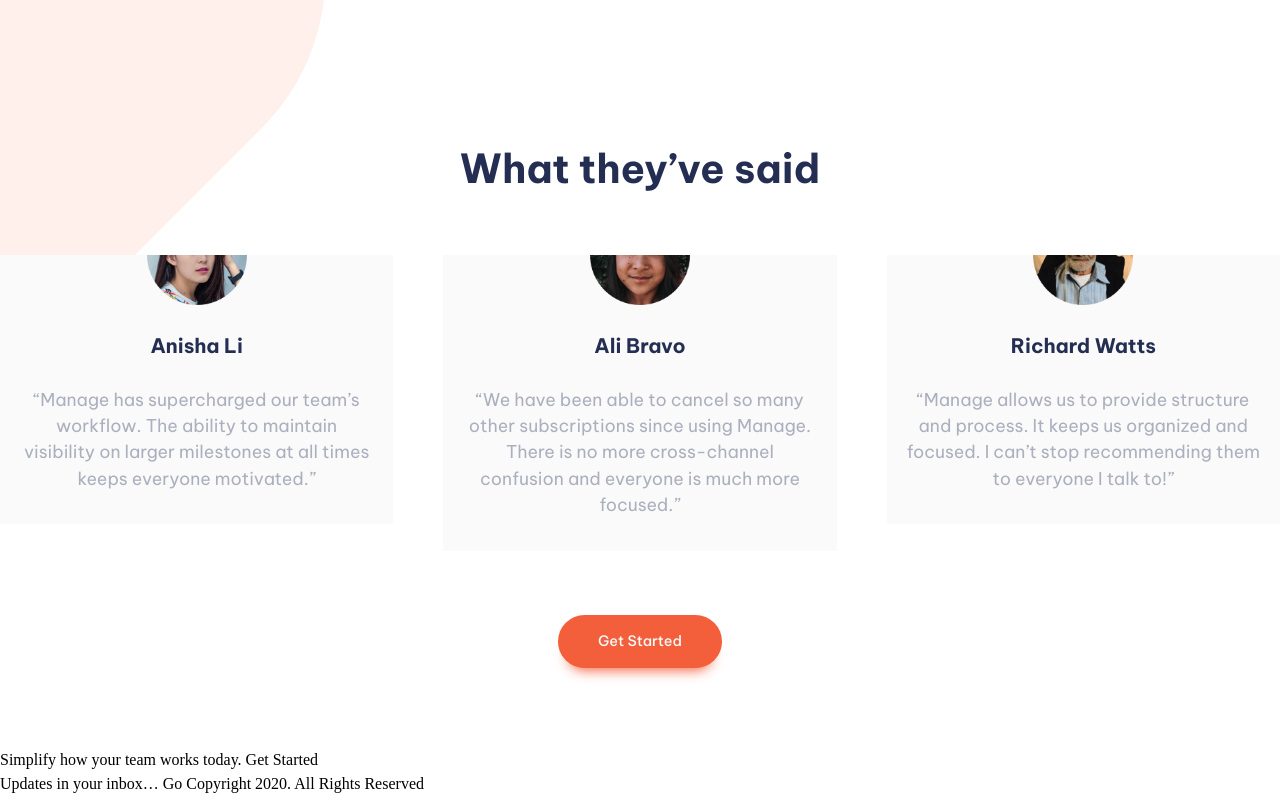
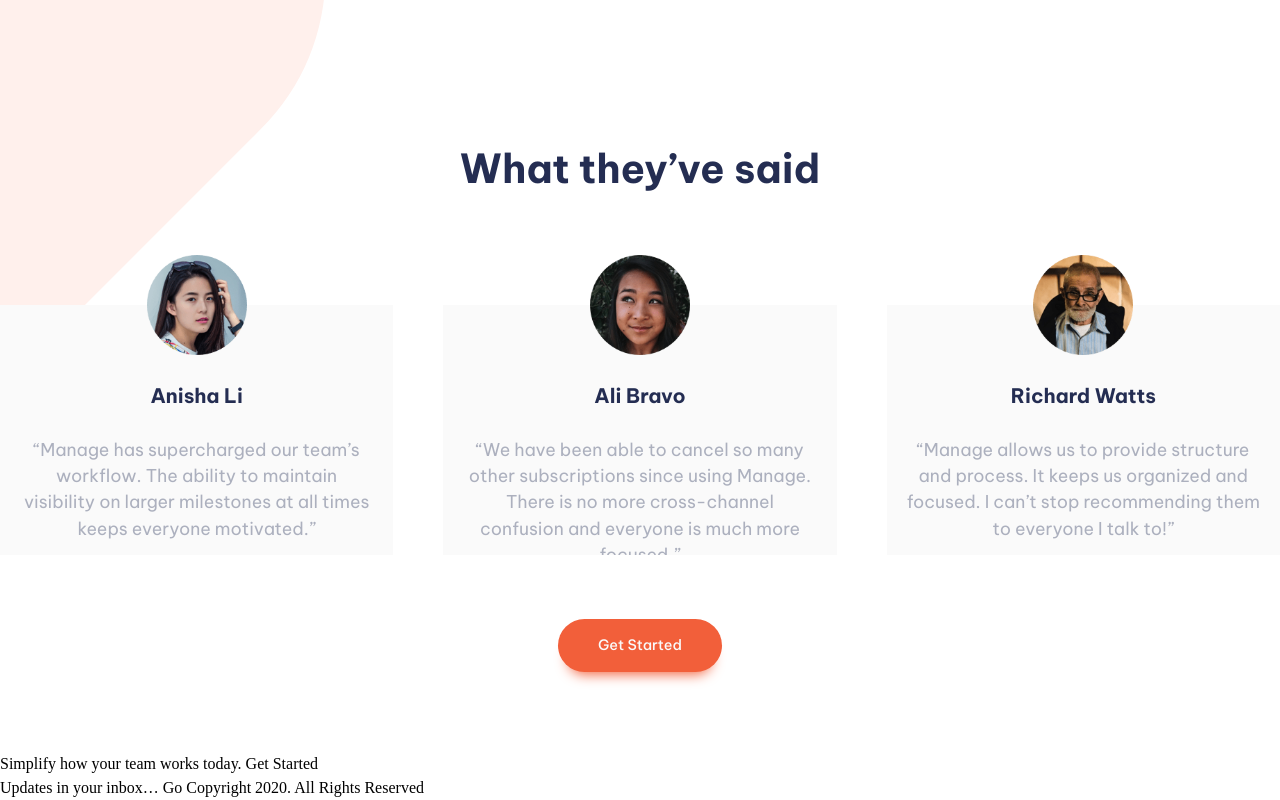
Before and after one commit to boristenkes/fem-manage-landing-page, a React (Vite) app: page / in a window 1280 px wide. Shown: the part 1384-2184 px from the top of the page. Built offline with nearby package versions, Linux system fonts and the light colour scheme.

Commit message:
Testimonials complete

```diff
--- a/src/containers/Testimonials/Testimonials.scss
+++ b/src/containers/Testimonials/Testimonials.scss
@@ -11,10 +11,9 @@
     margin-inline: auto;
   }
   &-carousel {
-    overflow: visible !important;
-    overflow-x: hidden !important;
     max-width: 100vw;
     cursor: grab;
+    height: 300px;
 
     &:active {
       cursor: grabbing;
@@ -24,6 +23,7 @@
     text-align: center;
     background-color: var(--clr-neutral-100);
     padding-bottom: 2rem;
+    margin-top: 3.12rem;
 
     * {
       margin-inline: auto;
@@ -31,6 +31,7 @@
     img {
       transform: translateY(-50%);
       max-width: 100px;
+      aspect-ratio: 1;
     }
     h3 {
       font-size: 1.25rem;
```
